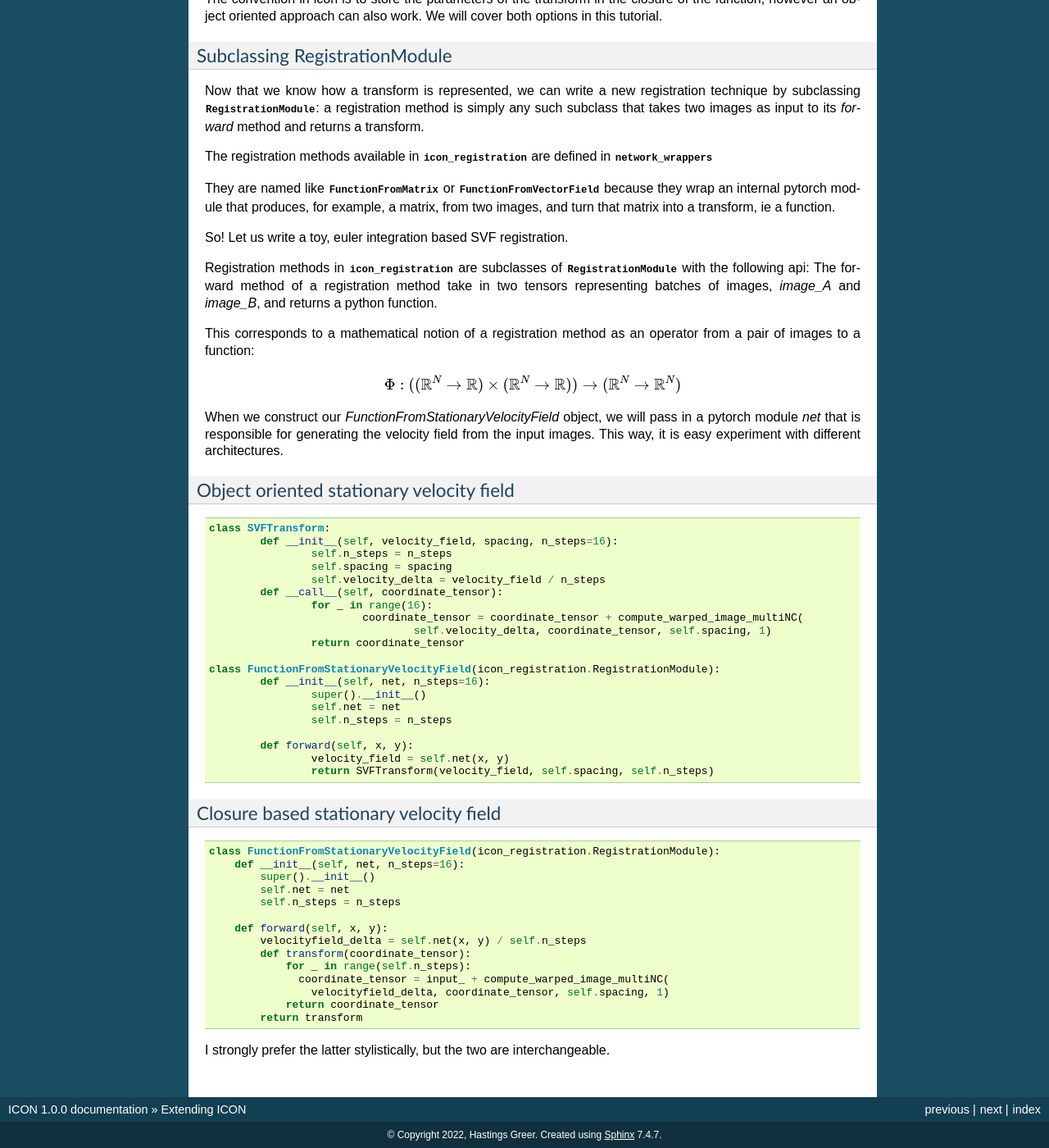
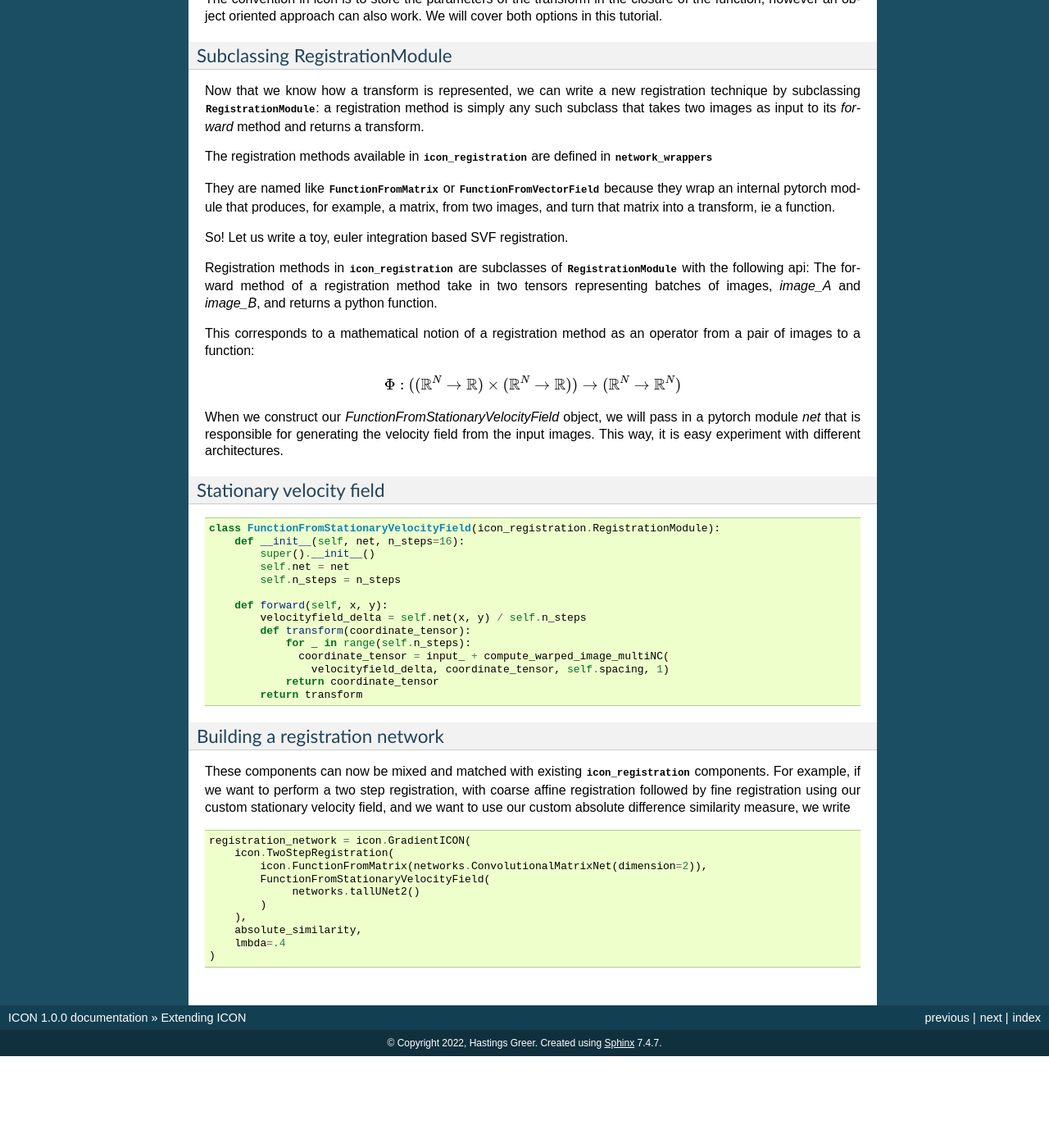
Before and after one commit to HastingsGreer/InverseConsistency, a Sphinx documentation site: the page built from docs/source/registration_modules.rst, in a window 1280 px wide and 1400 px high, scrolled down 747 px. Shown: the whole window at 82% size. Built offline with Sphinx 7.4.7, drawn with Linux system fonts in a browser that asks for light colours; after the commit the page ends 2035 px from its top, so only the background shows below that; some of the changed text lies outside the part shown.

Commit message:
clearer description of extension

```diff
--- a/docs/source/registration_modules.rst
+++ b/docs/source/registration_modules.rst
@@ -7,19 +7,19 @@
 Writing a similarity measure
 ----------------------------
 
-Similarity measures in :mod:`icon_registration` are python functions that take two pytorch tensors representing batches of images. These pytorch channels have two channels: the first channel is image intensity.
+Similarity measures in :mod:`icon_registration` are python functions that take two pytorch tensors representing batches of images. These pytorch tensors have two channels: the first channel is image intensity.
 
 The second channel is 1 if the intensity at that voxel is interpolated, or zero otherwise. For some types of images, it is useful to disregard image similarity in extrapolated regions of a warped image. For images with a black background such as skull-stripped brains, this is not necessary.
 
-We will implement a simple ssd similarity:
+We will implement a simple absolute difference similarity metric
 
 .. code:: python
 
-  def ssd_similarity(image_A, image_B):
+  def absolute_similarity(image_A, image_B):
   	# since we are not using the interpolation information, we strip it off before computing similarity.
   	image_A, image_B = image_A[:, 0], image_B[:, 0]
 
-  	return torch.mean((image_A - image_B)**2)
+  	return torch.mean(torch.abs(image_A - image_B))
 
 Writing a RegistrationModule
 -----------------------------
@@ -58,35 +58,35 @@
 pass in a pytorch module `net` that is responsible for generating the velocity
 field from the input images. This way, it is easy experiment with different architectures.
 
+..
+        Object oriented stationary velocity field
+        ^^^^^^^^^^^^^^^^^^^^^^^^^^^^^^^^^^^^^^^^^
 
-Object oriented stationary velocity field
-^^^^^^^^^^^^^^^^^^^^^^^^^^^^^^^^^^^^^^^^^
+        .. code:: python
 
-.. code:: python
+          class SVFTransform:
+                  def __init__(self, velocity_field, spacing, n_steps=16):
+                          self.n_steps = n_steps
+                          self.spacing = spacing
+                          self.velocity_delta = velocity_field / n_steps
+                  def __call__(self, coordinate_tensor):
+                          for _ in range(16):
+                                  coordinate_tensor = coordinate_tensor + compute_warped_image_multiNC(
+                                          self.velocity_delta, coordinate_tensor, self.spacing, 1)
+                          return coordinate_tensor
 
-  class SVFTransform:
-          def __init__(self, velocity_field, spacing, n_steps=16):
-                  self.n_steps = n_steps
-                  self.spacing = spacing
-                  self.velocity_delta = velocity_field / n_steps
-          def __call__(self, coordinate_tensor):
-                  for _ in range(16):
-                          coordinate_tensor = coordinate_tensor + compute_warped_image_multiNC(
-                                  self.velocity_delta, coordinate_tensor, self.spacing, 1)
-                  return coordinate_tensor
+          class FunctionFromStationaryVelocityField(icon_registration.RegistrationModule):
+                  def __init__(self, net, n_steps=16):
+                          super().__init__()
+                          self.net = net
+                          self.n_steps = n_steps
 
-  class FunctionFromStationaryVelocityField(icon_registration.RegistrationModule):
-          def __init__(self, net, n_steps=16):
-                  super().__init__()
-                  self.net = net
-                  self.n_steps = n_steps
-
-          def forward(self, x, y):
-                  velocity_field = self.net(x, y)
-                  return SVFTransform(velocity_field, self.spacing, self.n_steps)
+                  def forward(self, x, y):
+                          velocity_field = self.net(x, y)
+                          return SVFTransform(velocity_field, self.spacing, self.n_steps)
 
 
-Closure based stationary velocity field
+Stationary velocity field
 ^^^^^^^^^^^^^^^^^^^^^^^^^^^^^^^^^^^^^^^
 
 .. code:: python
@@ -106,4 +106,21 @@
               return coordinate_tensor
           return transform
 
-I strongly prefer the latter stylistically, but the two are interchangeable.
+Building a registration network
+^^^^^^^^^^^^^^^^^^^^^^^^^^^^^^^
+
+These components can now be mixed and matched with existing :mod:`icon_registration` components. For example, if we want to perform a two step registration, with coarse affine registration followed by fine registration using our custom stationary velocity field, and we want to use our custom absolute difference similarity measure, we write
+
+
+.. code:: python
+
+   registration_network = icon.GradientICON(
+       icon.TwoStepRegistration(
+           icon.FunctionFromMatrix(networks.ConvolutionalMatrixNet(dimension=2)),
+           FunctionFromStationaryVelocityField(
+                networks.tallUNet2()
+           )
+       ),
+       absolute_similarity,
+       lmbda=.4
+   )
```
